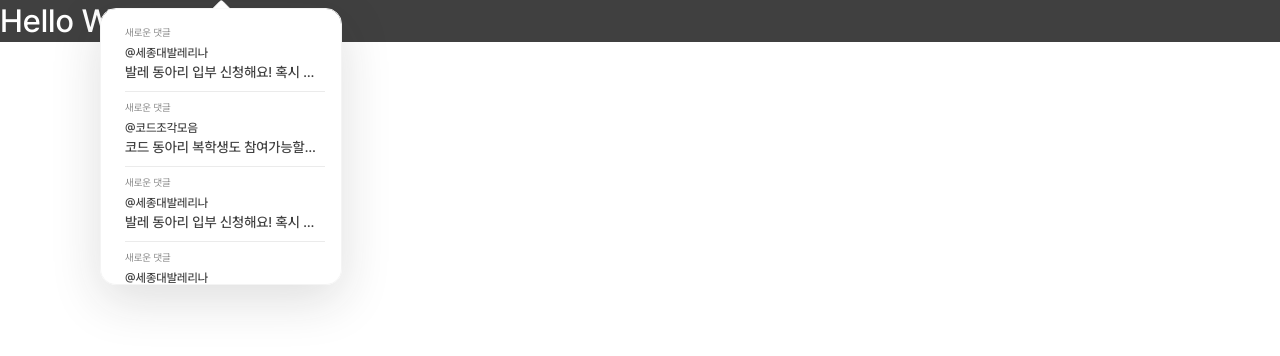
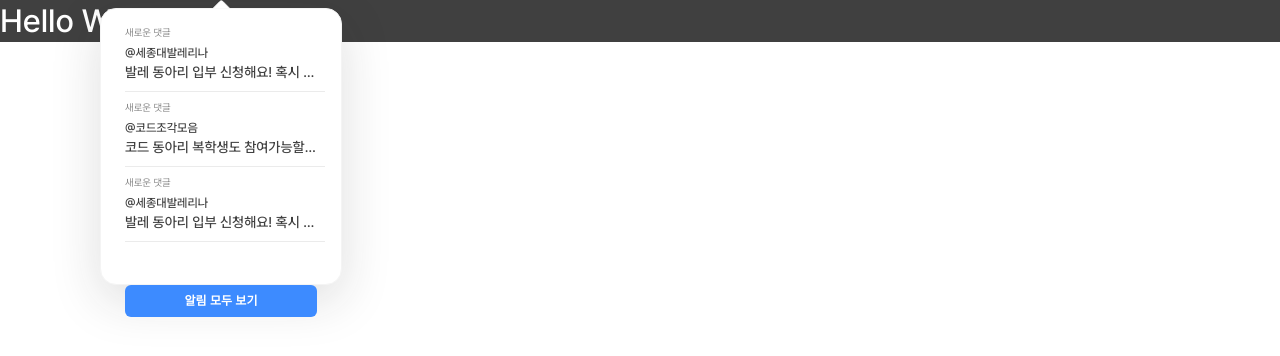
Before and after one commit to dong-ariari/frontend, a React (Vite) app: page / in a window 1280 px wide. Shown: the top 356 px of the page. Built offline with nearby package versions, Linux system fonts and the light colour scheme.

Commit message:
feat: 더보기 버튼 구현

```diff
--- a/src/components/alert/alert.jsx
+++ b/src/components/alert/alert.jsx
@@ -17,6 +17,7 @@ export function Alert({ data }) {
           </S.Item>
         ))}
       </S.Container>
+      <S.Button>알림 모두 보기</S.Button>
     </S.Layer>
   );
 }
--- a/src/components/alert/alert.styles.js
+++ b/src/components/alert/alert.styles.js
@@ -44,14 +44,6 @@ export const Container = styled.div`
   overflow-x: hidden;
   scrollbar-width: thin;
 
-  &:last-child {
-    div:last-child {
-      div:last-child {
-        border-bottom: none;
-      }
-    }
-  }
-
   &:hover {
     &::-webkit-scrollbar {
       opacity: 1;
@@ -92,3 +84,17 @@ export const Item = styled.div`
     border-bottom: solid 0.063rem ${(props) => props.theme.color.grey._200};
   }
 `;
+
+export const Button = styled.button`
+  display: flex;
+  justify-content: center;
+  align-items: center;
+  width: 12rem;
+  height: 2rem;
+  background-color: ${(props) => props.theme.color.blue._400};
+  color: ${(props) => props.theme.color.white};
+  border-radius: 0.375rem;
+  border: none;
+  ${(props) => props.theme.typo.fontSize._8};
+  ${(props) => props.theme.typo.fontWeight._600};
+`;
--- a/src/data/dummy/alert.js
+++ b/src/data/dummy/alert.js
@@ -17,34 +17,4 @@ export const DUMMY_ALERT = [
     from: "세종대발레리나",
     text: "발레 동아리 입부 신청해요! 혹시 어쩌구저쩌구",
   },
-  {
-    id: 3,
-    alertType: "새로운 댓글",
-    from: "세종대발레리나",
-    text: "발레 동아리 입부 신청해요! 혹시 어쩌구저쩌구",
-  },
-  {
-    id: 4,
-    alertType: "새로운 댓글",
-    from: "세종대발레리나",
-    text: "발레 동아리 입부 신청해요! 혹시 어쩌구저쩌구",
-  },
-  {
-    id: 5,
-    alertType: "새로운 댓글",
-    from: "세종대발레리나",
-    text: "발레 동아리 입부 신청해요! 혹시 어쩌구저쩌구",
-  },
-  {
-    id: 6,
-    alertType: "새로운 댓글",
-    from: "세종대발레리나",
-    text: "발레 동아리 입부 신청해요! 혹시 어쩌구저쩌구",
-  },
-  {
-    id: 7,
-    alertType: "새로운 댓글",
-    from: "세종대발레리나",
-    text: "발레 동아리 입부 신청해요! 혹시 어쩌구저쩌구",
-  },
 ];
```
